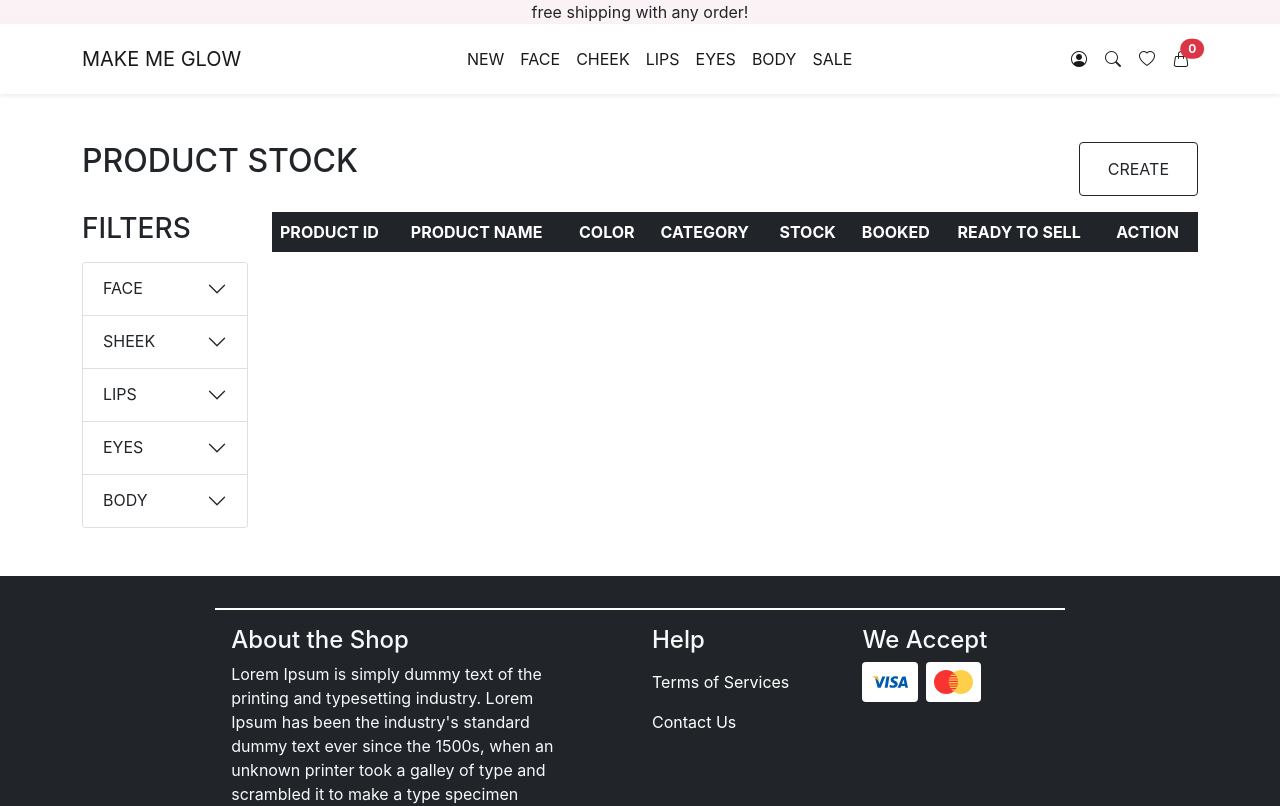
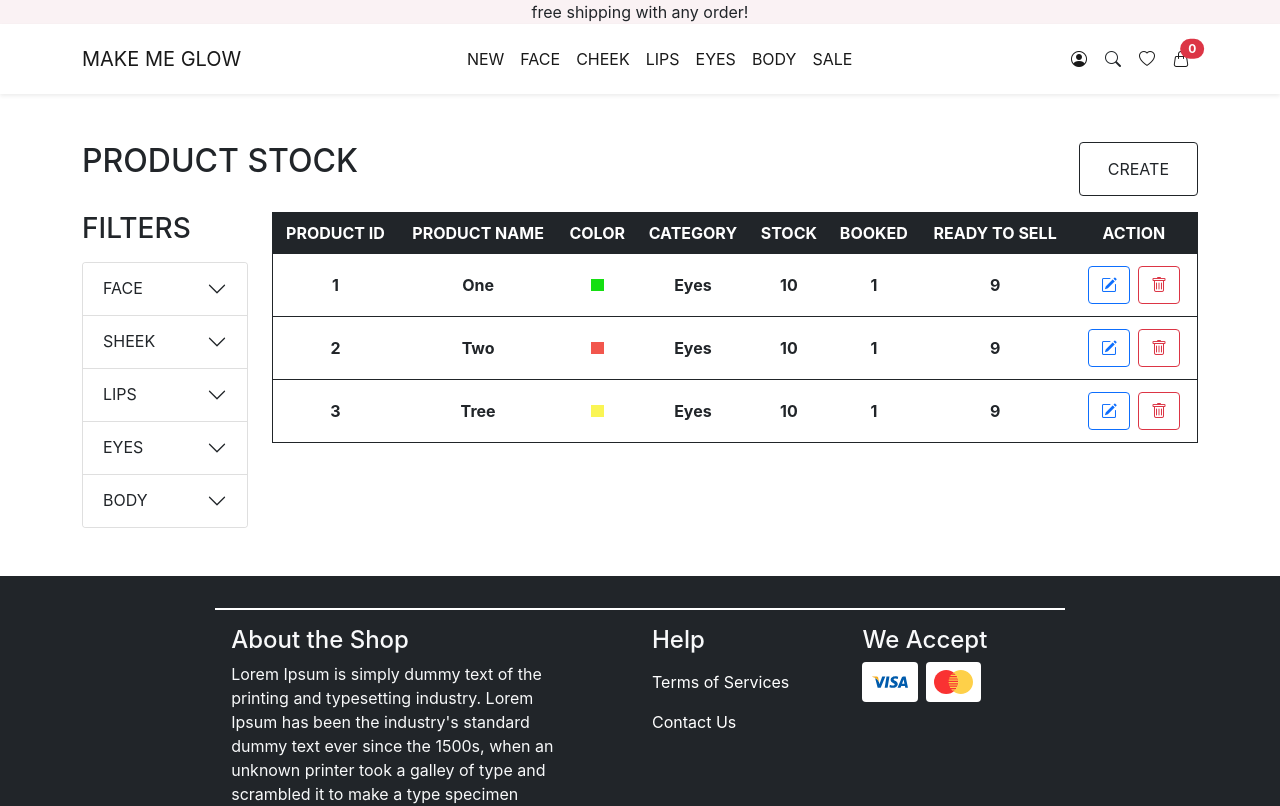
Before and after one commit to Chanwit21/ecommerce-front-end-group-project-cc9, a React (Create React App) app: page /product_summary in a window 1280 px wide. Shown: the top 806 px of the page. Built offline with nearby package versions, Linux system fonts and the light colour scheme.

Commit message:
feature product summary,date:22-10-2021

```diff
--- a/src/component/CreateProduct/DragAndDrop.js
+++ b/src/component/CreateProduct/DragAndDrop.js
@@ -13,7 +13,6 @@ function DragAndDrop({ imageUrl, index, setImagesShow, setImagesFile }) {
   };
 
   const handleChangeInput = async (e) => {
-    console.log(e.target.files[0].type);
     if (['image/png', 'image/jpg', 'image/jpeg'].includes(e.target.files[0].type)) {
       try {
         setImagesFile((cur) => {
@@ -48,7 +47,7 @@ function DragAndDrop({ imageUrl, index, setImagesShow, setImagesFile }) {
   const handleDropFile = async (e) => {
     e.preventDefault();
     setIsDragOver(false);
-    console.log(e.dataTransfer.files[0]);
+
     if (['image/png', 'image/jpg', 'image/jpeg'].includes(e.dataTransfer.files[0].type)) {
       try {
         setImagesFile((cur) => {
@@ -97,8 +96,8 @@ function DragAndDrop({ imageUrl, index, setImagesShow, setImagesFile }) {
           opacity: imageUrl ? '' : '50%',
           backgroundImage: `url(${imageUrl})`,
           backgroundSize: 'cover',
-          height: '15vw',
-          width: '15vw',
+          height: '14vw',
+          width: '14vw',
         }}
       >
         {imageUrl ? (
--- /dev/null
+++ b/src/component/ProductSummary/ProductSummaryList.js
@@ -0,0 +1,41 @@
+import React from 'react';
+
+function ProductSummaryList({ product }) {
+  return (
+    <tr className='border border-dark'>
+      <th className='text-dark p-2 text-center' colSpan='1'>
+        {product.id}
+      </th>
+      <th className='text-dark p-2 text-center' colSpan='2'>
+        {product.name}
+      </th>
+      <th className='p-2' colSpan='1'>
+        <div className='d-flex justify-content-center align-items-center ' style={{ width: '100%', height: '100%' }}>
+          <div style={{ backgroundColor: product.color, width: '1vw', height: '1vw' }}></div>
+        </div>
+      </th>
+      <th className='text-dark p-2 text-center' colSpan='1'>
+        {product.category}
+      </th>
+      <th className='text-dark p-2 text-center' colSpan='1'>
+        {product.countStock}
+      </th>
+      <th className='text-dark p-2 text-center' colSpan='1'>
+        {product.booked}
+      </th>
+      <th className='text-dark p-2 text-center' colSpan='1'>
+        {+product.countStock - +product.booked}
+      </th>
+      <th className='text-dark p-2 text-center' colSpan='2'>
+        <button className='btn btn-outline-primary m-1'>
+          <i className='bi bi-pencil-square'></i>
+        </button>
+        <button className='btn btn-outline-danger m-1'>
+          <i className='bi bi-trash'></i>
+        </button>
+      </th>
+    </tr>
+  );
+}
+
+export default ProductSummaryList;
--- /dev/null
+++ b/src/mocks/product.js
@@ -0,0 +1,5 @@
+export const products = [
+  { id: '1', name: 'One', color: '#15Df12', category: 'Eyes', countStock: 10, booked: 1 },
+  { id: '2', name: 'Two', color: '#f2564d', category: 'Eyes', countStock: 10, booked: 1 },
+  { id: '3', name: 'Tree', color: '#faf554', category: 'Eyes', countStock: 10, booked: 1 },
+];
--- a/src/pages/ProDuctSummary.js
+++ b/src/pages/ProDuctSummary.js
@@ -1,8 +1,15 @@
 import React from 'react';
 import { Link } from 'react-router-dom';
 import FilterProduct from '../component/FilterProduct';
+import ProductSummaryList from '../component/ProductSummary/ProductSummaryList';
+import { products } from '../mocks/product';
 
-function ProDuctSummary() {
+function ProductSummary() {
+  const productsTableBody = products.map((product) => {
+    return <ProductSummaryList key={product.id} product={product} />;
+  });
+  console.log(products);
+
   return (
     <div className='container my-5'>
       <div className='d-flex justify-content-between mb-3'>
@@ -20,17 +27,34 @@ function ProDuctSummary() {
         <div className='col-10'>
           <table style={{ width: '100%' }}>
             <thead>
-              <tr className='bg-dark'>
-                <th className='text-white p-2'>PRODUCT ID</th>
-                <th className='text-white p-2'>PRODUCT NAME</th>
-                <th className='text-white p-2'>COLOR</th>
-                <th className='text-white p-2'>CATEGORY</th>
-                <th className='text-white p-2'>STOCK</th>
-                <th className='text-white p-2'>BOOKED</th>
-                <th className='text-white p-2'>READY TO SELL</th>
-                <th className='text-white p-2'>ACTION</th>
+              <tr className='bg-dark border border-dark'>
+                <th className='text-white p-2 text-center' colSpan='1'>
+                  PRODUCT ID
+                </th>
+                <th className='text-white p-2 text-center' colSpan='2'>
+                  PRODUCT NAME
+                </th>
+                <th className='text-white p-2 text-center' colSpan='1'>
+                  COLOR
+                </th>
+                <th className='text-white p-2 text-center' colSpan='1'>
+                  CATEGORY
+                </th>
+                <th className='text-white p-2 text-center' colSpan='1'>
+                  STOCK
+                </th>
+                <th className='text-white p-2 text-center' colSpan='1'>
+                  BOOKED
+                </th>
+                <th className='text-white p-2 text-center' colSpan='1'>
+                  READY TO SELL
+                </th>
+                <th className='text-white p-2 text-center' colSpan='2'>
+                  ACTION
+                </th>
               </tr>
             </thead>
+            <tbody>{productsTableBody}</tbody>
           </table>
         </div>
       </div>
@@ -38,4 +62,4 @@ function ProDuctSummary() {
   );
 }
 
-export default ProDuctSummary;
+export default ProductSummary;
--- a/src/route/route.js
+++ b/src/route/route.js
@@ -8,7 +8,7 @@ import ShoppingCart from '../pages/ShoppingCart';
 import SignUp from '../pages/SignUp';
 import CreateProduct from '../pages/CreateProduct';
 import ContactUs from '../pages/ContactUs';
-import ProDuctSummary from '../pages/ProDuctSummary';
+import ProductSummary from '../pages/ProductSummary';
 
 const routesAll = {
   GUEST: {
@@ -20,7 +20,7 @@ const routesAll = {
       { path: '/shoppingCart', component: ShoppingCart },
       { path: '/create_product', component: CreateProduct },
       { path: '/contact_us', component: ContactUs },
-      { path: '/product_summary', component: ProDuctSummary },
+      { path: '/product_summary', component: ProductSummary },
       { path: '/productDescription/:productId', component: ProductDescription },
       { path: '/myProFile', component: MyProfile },
       { path: '/favorite', component: Favorite },
```
Also changed, not shown: src/component/FilterProduct.js (+20 -20 lines).
